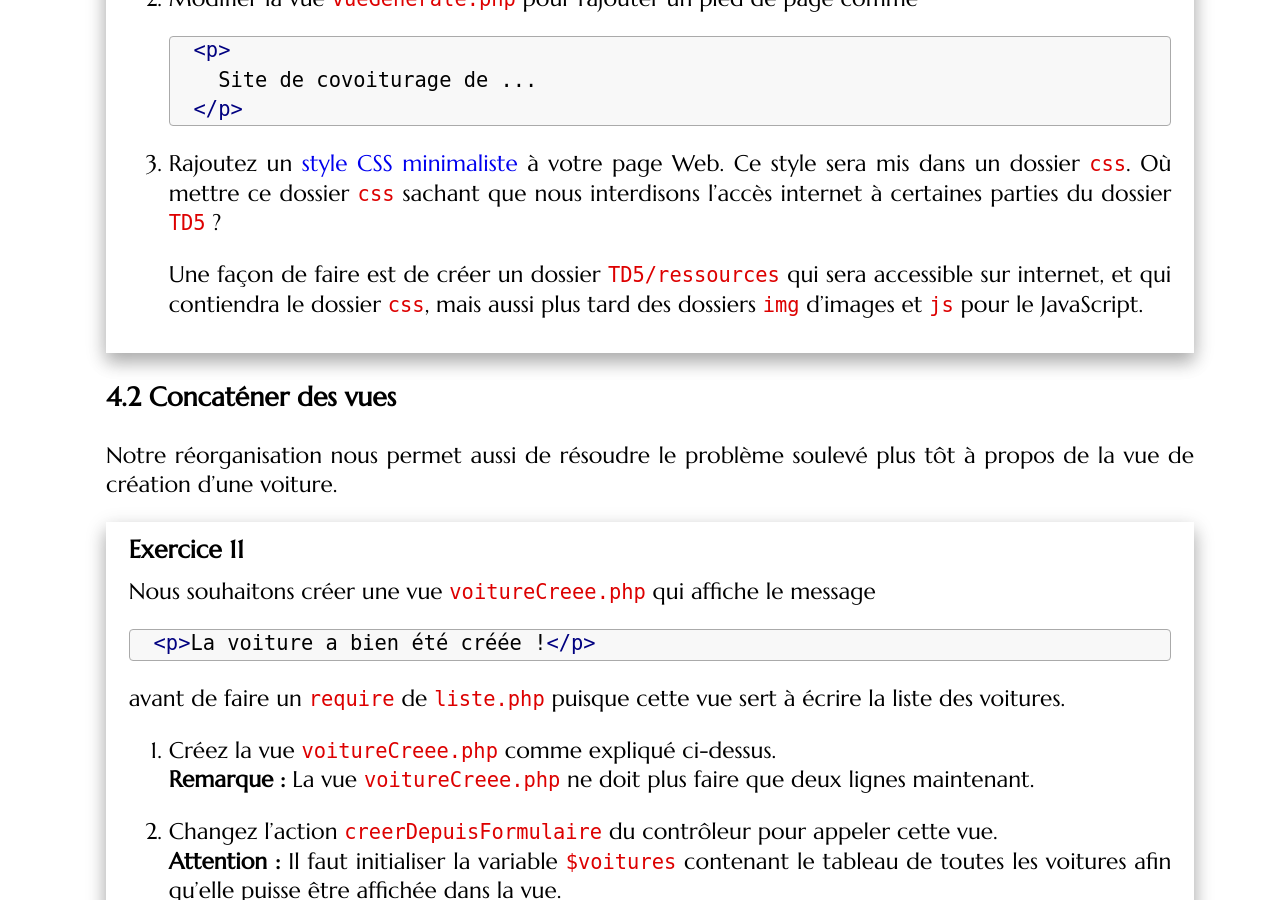
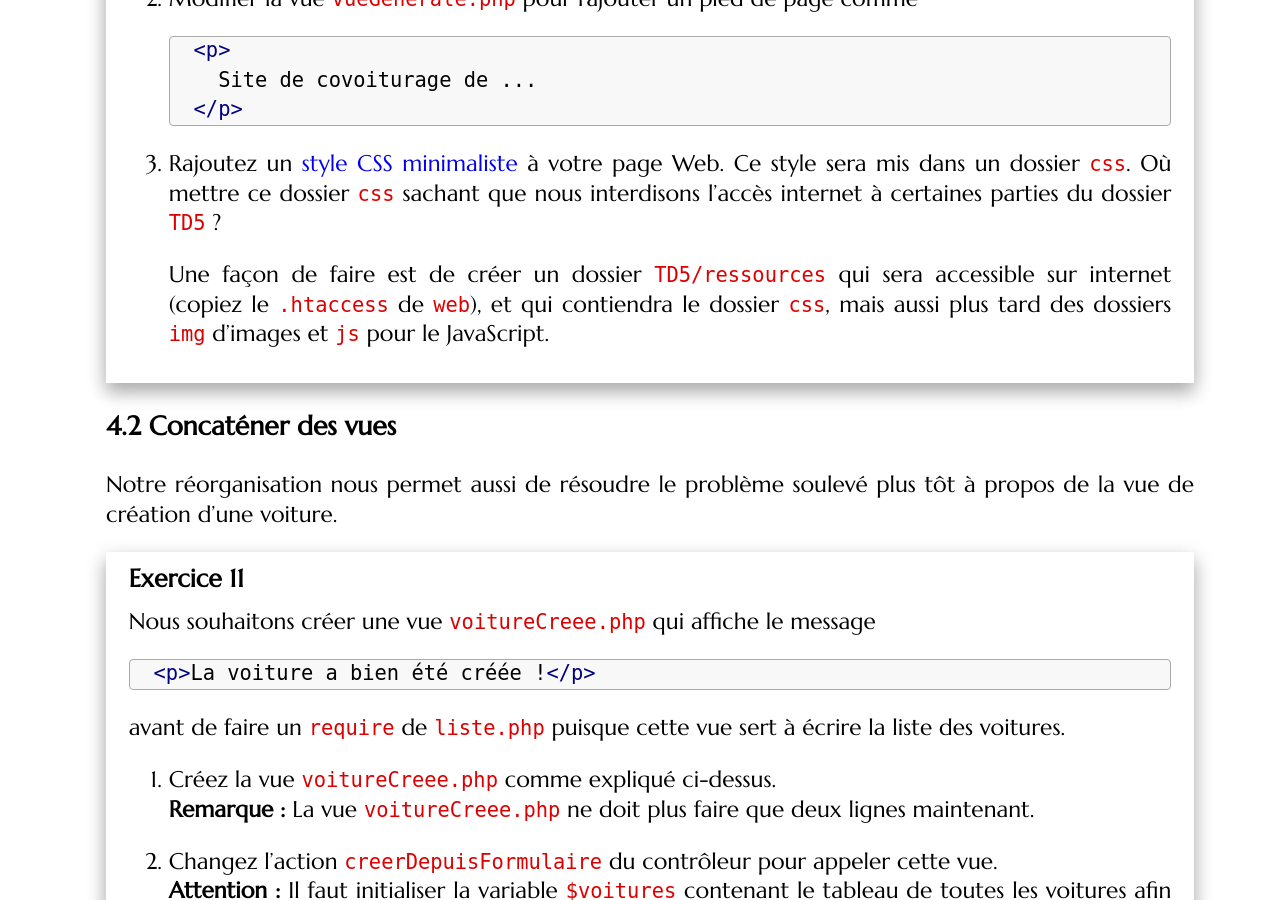
Before and after one commit to romainlebreton/R3.01-DeveloppementWeb, a Jekyll site: the page built from tutorials/tutorial5.md, in a window 1280 px wide and 900 px high, scrolled down 14336 px. Built offline with Jekyll 4.4.1, drawn with Linux system fonts in a browser that asks for light colours; some web fonts are replaced.

Commit message:
htaccess in ressources folder

```diff
--- a/tutorials/tutorial5.md
+++ b/tutorials/tutorial5.md
@@ -611,7 +611,7 @@ avec trois liens vers les différents contrôleurs :
    parties du dossier `TD5` ?
 
    Une façon de faire est de créer un dossier `TD5/ressources` qui sera accessible sur
-   internet, et qui contiendra le dossier `css`, mais aussi plus tard des
+   internet (copiez le `.htaccess` de `web`), et qui contiendra le dossier `css`, mais aussi plus tard des
    dossiers `img` d'images et `js` pour le JavaScript.
 
 </div>
```
